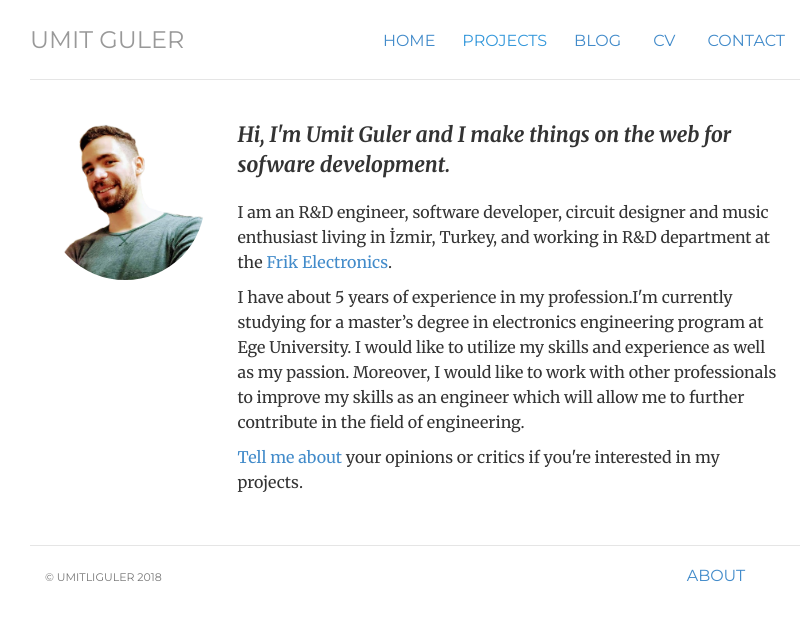
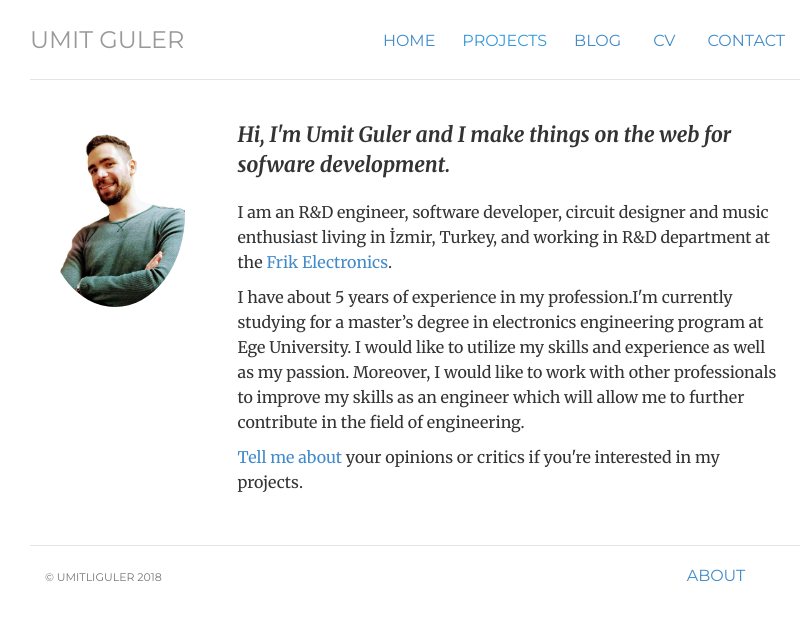
Before and after one commit to umitliguler/umitliguler.github.io, a Jekyll site: the page built from index.html, in a window 1280 px wide. Shown: the top 621 px of the page, without its empty margins (225-1037 px from the left). Built offline with Jekyll 4.4.1, drawn with Linux system fonts in a browser that asks for light colours.

Commit message:
Update index.html

```diff
--- a/index.html
+++ b/index.html
@@ -5,7 +5,7 @@ title: Umit Guler's GitLab Pages
 
 <div class="row marketing">
 	<div class="col-sm-3">
-	<img  class="img-circle avatar" alt="Umit Guler" src="img/wqwqwq.png" width="160px">
+	<img  class="img-circle avatar" alt="Umit Guler" src="img/eeee.jpg" width="140px">
 	</div>
 	<div class="col-sm-9">
 
```
